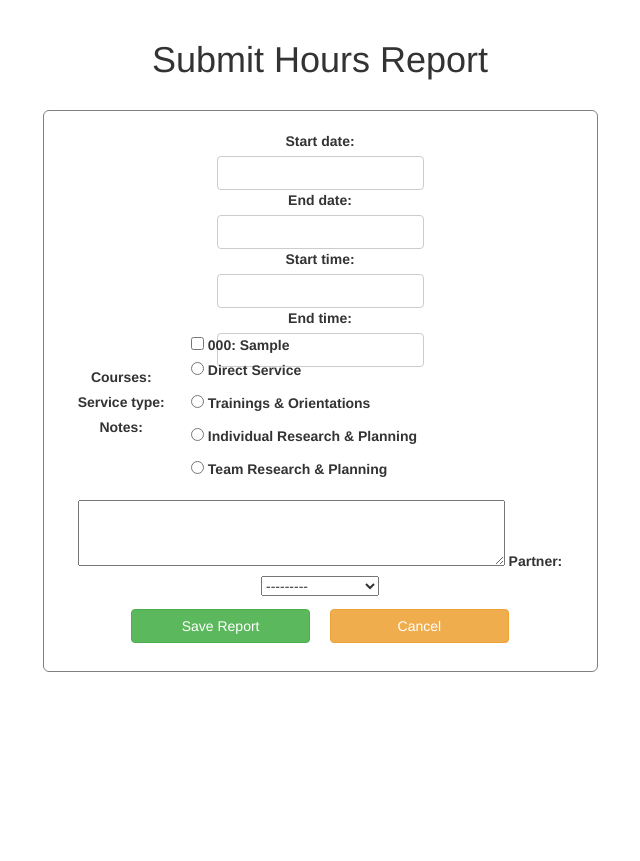
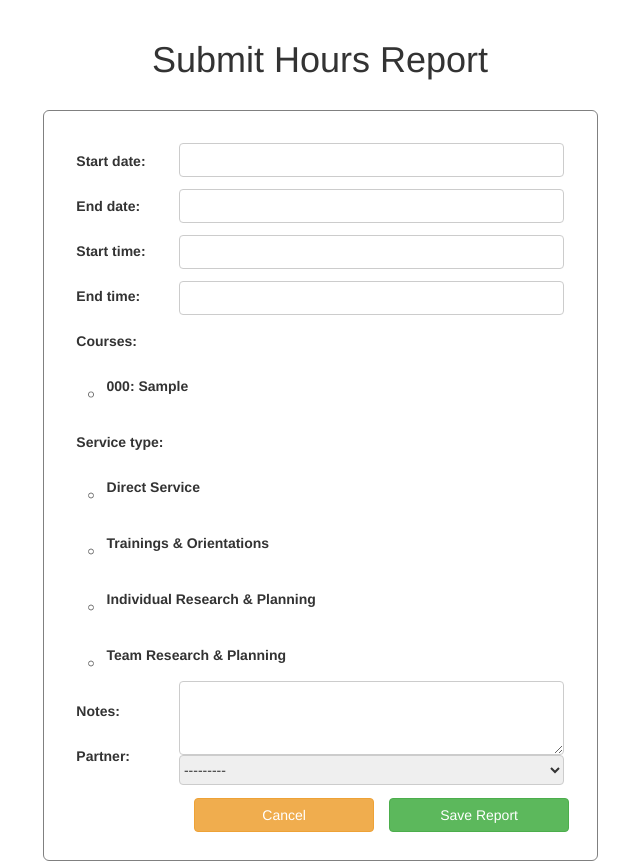
Before and after one commit to ServiceLearningB/ServiceLearningNew, a Django app: page /submit_report/ in a window 1280 px wide. Shown: the part 60-921 px from the top of the page, without its empty margins (320-960 px from the left). Before the commit the page ends 732 px from the top, so only its background shows below. Run offline with Django 3.2, Linux system fonts and the light colour scheme; a user stored in the database is signed in; tables that the repository leaves empty hold one stand-in row (values such as "Sample post"); parts of the project's set-up code (start-up, migrations or seed data) failed here and were passed over; some libraries are stand-ins or nearby versions.

Commit message:
Half way done AGAIN with submit_report css

```diff
--- a/static/static/css/generalstyling.css
+++ b/static/static/css/generalstyling.css
@@ -176,64 +176,27 @@
 	list-style-type: none;
 	padding: 0px;
 }
-
-/* Date and time fields */
-.EZ_Hoursform div:nth-child(2) {
-	width: 50%;
-	position: relative;
-	float: left;
-	text-align: left;
-	font-weight: bold;
-}
-/* Date and time inputs */
-.EZ_Hoursform div:nth-child(2) input {
-  width:100%;
-	position: relative;
-	margin-top:6px;
-	margin-bottom: 6px;
-	font-weight: normal;
-}
-/* Start Time input */
-.EZ_Hoursform div:nth-child(2) input:nth-child(2) {
-	margin-bottom:-12px;
-}
-/* Course Select, Service Type Select and Partner select container */
-.EZ_Hoursform div:nth-child(3), .EZ_Hoursform div:nth-child(4),
-.EZ_Hoursform div:nth-child(5) {
-	width:50%;
-	position: relative;
-	float: right;
-	padding-left: 4%;
-	padding-right: 2.5%;
-	text-align: left;
-	margin-top:-20px;
-	font-weight: bold;
-	margin-bottom: 6px;
-}
-
-/* Course Select, Service Type Select and Partner select options */
-.EZ_Hoursform div:nth-child(3) label, .EZ_Hoursform div:nth-child(4) label,
-.EZ_Hoursform div:nth-child(5) select {
-	font-weight: normal;
-}
-
+/*
 .EZ_Hoursform p {
 	position: relative;
 	float: left;
 	width: 100%;
-}
+} */
 
-.EZ_Hoursform p label {
+.EZ_Hoursform label {
 	position: relative;
 	float: left;
 	width: 20%;
 	text-align: left;
 	margin-left: 2.5%;
-	padding-top: 3px;
+	padding-top: 8px;
+}
+.EZ_Hoursform label, .EZ_Hoursform input {
+	margin-top: 12px;
 }
 
-.EZ_Hoursform p input, .EZ_Hoursform p select, .EZ_Hoursform p textarea, .EZ_Hoursform .errorlist li,
-.EZ_Hoursform #id_courses, .EZ_Hoursform #id_service_type {
+.EZ_Hoursform input, .EZ_Hoursform select, .EZ_Hoursform textarea, .EZ_Hoursform .errorlist li,
+.EZ_Hoursform #id_courses ul, .EZ_Hoursform #id_service_type ul {
 	position: relative;
 	float: right;
 	width: 75%;
@@ -253,14 +216,28 @@
 	text-align:left;
 	margin-bottom:6px;
 }
+.EZ_Hoursform #id_courses li label, .EZ_Hoursform #id_service_type li label {
+	width:100%;
+	text-align:left;
+}
+.EZ_Hoursform #id_courses li label input, .EZ_Hoursform #id_service_type li label input {
+	width:6px;
+	text-align:left;
+	position: relative;
+	float: left;
+}
 
-.EZ_Hoursform p select {
+.EZ_Hoursform #id_courses, .EZ_Hoursform #id_service_type {
+	width:100%;
+}
+
+.EZ_Hoursform select {
 	border: 1px #ccc solid;
 	border-radius: 4px;
 	min-height:30px;
 }
 
-.EZ_Hoursform p select option {
+.EZ_Hoursform select option {
 	position: relative;
 	float: left;
 	width:100%;
@@ -273,13 +250,13 @@
 
 }
 
-.EZ_Hoursform p select:active, .EZ_Hoursform p select:focus {
+.EZ_Hoursform select:active, .EZ_Hoursform p select:focus {
 	box-shadow: 0px 0px 2px rgb(26,187,207);
 	outline:none;
 	transition: all 0.3s ease;
 }
 
-.EZ_Hoursform p textarea {
+.EZ_Hoursform textarea {
 	border: 1px #ccc solid;
 	border-radius: 4px;
 	resize:vertical;
@@ -289,11 +266,11 @@
 	padding-right:12px;
 }
 
-.EZ_Hoursform p textarea:focus {
+.EZ_Hoursform textarea:focus {
 	outline:none;
 }
 
-.EZ_Hoursform p select {
+.EZ_Hoursform select {
 	transition: all 0.3s ease;
 }
 
```
Also changed, not shown: submit_reports/migrations/0027_merge.py (deleted).
